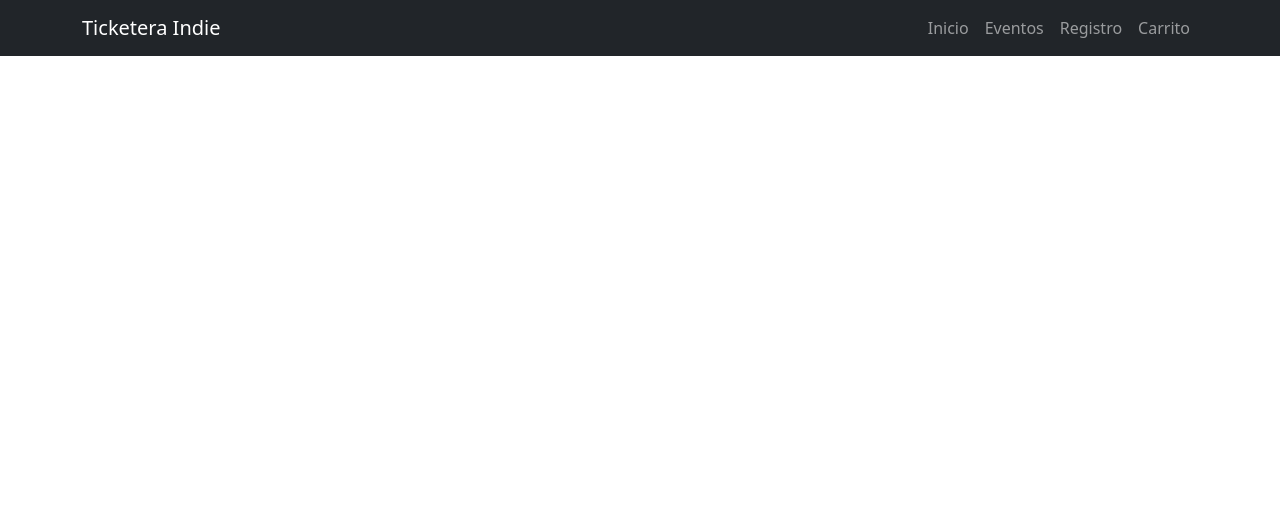
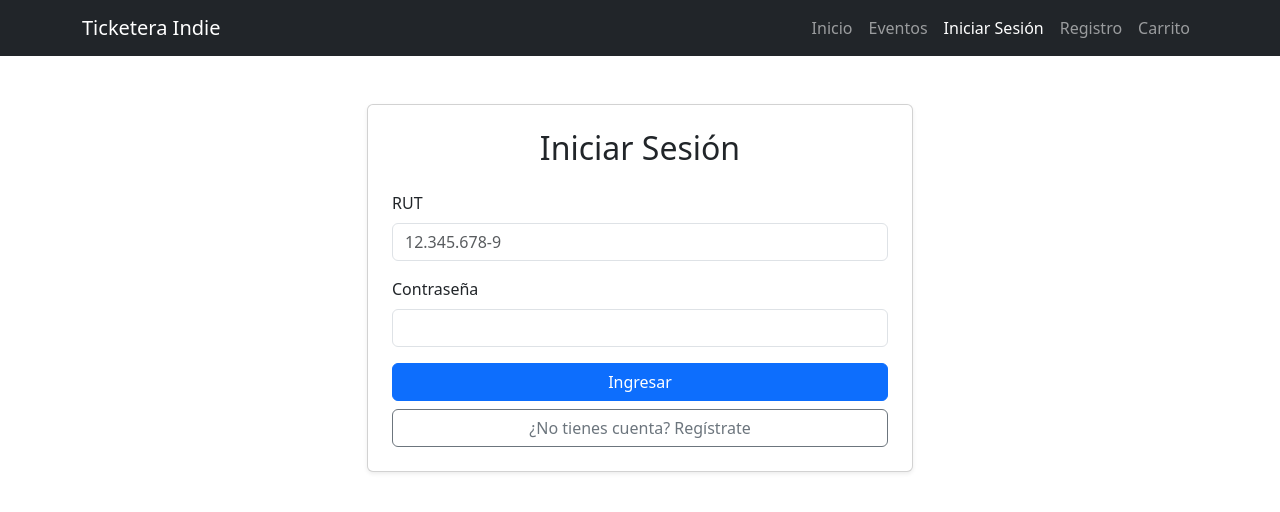
Before and after one commit to davo-94/ticketera-indie, a React (Create React App) app: page /login in a window 1280 px wide. Shown: the top 512 px of the page. Built offline with nearby package versions, Linux system fonts and the light colour scheme.

Commit message:
Actualización Login
-Se crea el componente Login para simular inicsio de sesión
-Se integra el Login con "Ver Tickets"
- Validación en el Login de rut y contraseña

```diff
--- a/src/App.js
+++ b/src/App.js
@@ -7,9 +7,12 @@ import Home from './components/Home';
 import Navigation from './components/Navigation';
 import RegistrationForm from './components/RegistrationForm.jsx';
 import Cart from './components/Cart';
+import Login from './components/Login.jsx';
 
 function App() {
   const [cartItems, setCartItems] = useState([]);
+  const [isLoggedIn, setIsLoggedIn] = useState(false)
+
   const handleAddToCart = (eventToAdd) => {
     setCartItems(prevItems => {
       const existingItem = prevItems.find(item => item.id === eventToAdd.id);
@@ -67,9 +70,9 @@ function App() {
       cancelButtonText: 'Cancelar'
     }).then((result) => {
       if (result.isConfirmed) {
-        // ✅ Vaciar el carrito
+        // Vacia el carrito
         setCartItems([]);
-        // ✅ Mostrar mensaje de éxito
+        // Muestra mensaje de éxito
         Swal.fire(
           '¡Compra Exitosa!',
           'Tus tickets han sido comprados. ¡Disfruta el evento!',
@@ -79,16 +82,25 @@ function App() {
       }
     });
   };
+
+  //Funcion de Autenticación
+
+  const handleLogin = () => {
+    setIsLoggedIn(true);
+
+  };
+
   return (
     <Router>
       <div className="Ticketera">
         <Navigation cartItemCount={cartItems.length} />
         <Routes>
-          <Route path="/" element={<Home />} />
+          <Route path="/" element={<Home isLoggedIn={isLoggedIn} />} />
           <Route path="/eventos" element={<EventDirectory onAddToCart={handleAddToCart} />} />
           <Route path="/registro" element={<RegistrationForm />} />
           <Route path="/carrito" element={<Cart cartItems={cartItems}
             onRemoveFromCart={handleRemoveFromCart} onCheckout={handleCheckout} />} />
+          <Route path="/login" element={<Login onLogin={handleLogin} />} />
         </Routes>
       </div>
     </Router>
--- a/src/components/Home.jsx
+++ b/src/components/Home.jsx
@@ -1,7 +1,7 @@
 import React from 'react';
 import { Link } from 'react-router-dom';
 
-const Home = () => {
+const Home = ({ isLoggedIn }) => {
     return (
         <div className="container py-5">
             <div className="row justify-content-center">
@@ -48,7 +48,8 @@ const Home = () => {
                                 <div className="card-body">
                                     <h5 className="card-title">Mis Tickets</h5>
                                     <p className="card-text">Gestiona tus entradas y reservas.</p>
-                                    <button className="btn btn-secondary" disabled>Muy Pronto</button>
+                                    <Link to="/login" className="btn btn-primary">Ver mis Tickets</Link>
+
                                 </div>
                             </div>
                         </div>
--- /dev/null
+++ b/src/components/Login.jsx
@@ -0,0 +1,108 @@
+
+import React, { useState } from 'react';
+import { Link, useNavigate } from 'react-router-dom';
+import Swal from 'sweetalert2';
+
+const Login = ({ onLogin }) => {
+    const [formData, setFormData] = useState({ rut: '', password: '' });
+    const [errors, setErrors] = useState({});
+    const navigate = useNavigate();
+
+    const handleChange = (e) => {
+        const { name, value } = e.target;
+        setFormData(prev => ({ ...prev, [name]: value }));
+        if (errors[name]) {
+            setErrors(prev => ({ ...prev, [name]: null }));
+        }
+    };
+
+    const validateForm = () => {
+        let newErrors = {};
+        const rutRegex = /^\d{1,2}\.\d{3}\.\d{3}[-][0-9kK]{1}$/;
+
+        if (!formData.rut.trim()) {
+            newErrors.rut = 'El RUT es obligatorio.';
+        } else if (!rutRegex.test(formData.rut.trim())) {
+            newErrors.rut = 'Formato de RUT inválido (ej: 12.345.678-9).';
+        }
+
+        if (!formData.password.trim()) {
+            newErrors.password = 'La contraseña es obligatoria.';
+
+        } else if (formData.password.length < 6) {
+            newErrors.password = 'La contraseña debe tener al menos 6 caracteres.';
+        }
+
+
+        setErrors(newErrors);
+        return Object.keys(newErrors).length === 0;
+    };
+
+    const handleSubmit = (e) => {
+        e.preventDefault();
+        if (validateForm()) {
+            console.log('Login simulado exitoso con:', formData);
+            onLogin(); // Llama a la función de App.jsx para cambiar el estado global
+            Swal.fire({
+                icon: 'success',
+                title: '¡Ingreso Exitoso!',
+                timer: 1500,
+                showConfirmButton: false
+            }).then(() => {
+                navigate('/');
+            });
+        } else {
+            Swal.fire({
+                icon: 'error',
+                title: 'Error de Validación',
+                text: 'Por favor, revisa los campos.'
+            });
+        }
+    };
+
+    return (
+        <div className="container mt-5">
+            <div className="row justify-content-center">
+                <div className="col-md-6">
+                    <div className="card shadow-sm p-4">
+                        <h2 className="text-center mb-4">Iniciar Sesión</h2>
+                        <form onSubmit={handleSubmit} noValidate>
+                            <div className="mb-3">
+                                <label htmlFor="rut" className="form-label">RUT</label>
+                                <input
+                                    type="text"
+                                    className={`form-control ${errors.rut ? 'is-invalid' : ''}`}
+                                    id="rut"
+                                    name="rut"
+                                    placeholder="12.345.678-9"
+                                    value={formData.rut}
+                                    onChange={handleChange}
+                                />
+                                {errors.rut && <div className="invalid-feedback">{errors.rut}</div>}
+                            </div>
+                            <div className="mb-3">
+                                <label htmlFor="password" className="form-label">Contraseña</label>
+                                <input
+                                    type="password"
+                                    className={`form-control ${errors.password ? 'is-invalid' : ''}`}
+                                    id="password"
+                                    name="password"
+                                    value={formData.password}
+                                    onChange={handleChange}
+                                />
+                                {errors.password && <div className="invalid-feedback">{errors.password}</div>}
+                            </div>
+                            <div className="d-grid gap-2">
+                                <button type="submit" className="btn btn-primary">Ingresar</button>
+                                <Link to="/registro" className="btn btn-outline-secondary">
+                                    ¿No tienes cuenta? Regístrate
+                                </Link>
+                            </div>
+                        </form>
+                    </div>
+                </div>
+            </div>
+        </div>
+    );
+}
+export default Login;
--- a/src/components/Navigation.jsx
+++ b/src/components/Navigation.jsx
@@ -1,7 +1,7 @@
-import React from 'react';
+
 import { Link, useLocation } from 'react-router-dom';
 
-const Navigation = ({ cartItemCount }) => {
+const Navigation = ({ cartItemCount, isLoggedIn }) => {
     const location = useLocation();
 
     return (
@@ -35,14 +35,17 @@ const Navigation = ({ cartItemCount }) => {
                             </Link>
                         </li>
 
-                        <li className="nav-item">
-                            <Link
-                                className={`nav-link ${location.pathname === '/registro' ? 'active' : ''}`}
-                                to="/registro"
-                            >
-                                Registro
-                            </Link>
-                        </li>
+                        {!isLoggedIn && (
+                            <>
+                                <li className="nav-item">
+                                    <Link className={`nav-link ${location.pathname === '/login' ? 'active' : ''}`} to="/login">Iniciar Sesión</Link>
+                                </li>
+                                <li className="nav-item">
+                                    <Link className={`nav-link ${location.pathname === '/registro' ? 'active' : ''}`} to="/registro">Registro</Link>
+                                </li>
+                            </>
+                        )}
+
                         <li className="nav-item">
                             <Link className={`nav-link ${location.pathname === '/carrito' ? 'active' : ''}`} to="/carrito">
                                 Carrito
--- a/src/components/RegistrationForm.jsx
+++ b/src/components/RegistrationForm.jsx
@@ -1,7 +1,9 @@
 import React, { useState } from 'react';
+import { useNavigate } from 'react-router-dom';
 import Swal from 'sweetalert2'; //Importa SweetAlert2
 
 function RegistrationForm() {
+    const navigate = useNavigate();
     // Estado para manejar todos los campos del formulario en un solo objeto
     const [formData, setFormData] = useState({
         rut: '',
@@ -58,7 +60,7 @@ function RegistrationForm() {
             isValid = false;
         }
 
-        // 4. Validar Fecha de Nacimiento (Mayor de 18 años, ejemplo)
+        // Validar Fecha de Nacimiento
         if (!formData.fechaNacimiento) {
             newErrors.fechaNacimiento = 'La fecha de nacimiento es obligatoria.';
             isValid = false;
@@ -88,7 +90,7 @@ function RegistrationForm() {
             isValid = false;
         }
 
-        //  Validar Celular (Ejemplo: 9 dígitos)
+        //  Validar Celular
         const celularRegex = /^[9]\d{8}$/; // formato chileno después del +56
         if (!formData.celular.trim()) {
             newErrors.celular = 'El número de celular es obligatorio.';
@@ -133,9 +135,10 @@ function RegistrationForm() {
                 text: 'Tu cuenta ha sido creada correctamente.',
                 showConfirmButton: false,
                 timer: 2500 // El mensaje desaparecerá después de 2.5 segundos
+            }).then(() => {
+                navigate('/');
             });
-            // Aquí se podría limpiar el formulario o redirigir al usuario
-            // setFormData({ ...campos vacíos... });
+
         } else {
             // Si hay errores, muestra SweetAlert2 de error
             console.log('Errores en el formulario:', errors); // Usamos el estado 'errors'
@@ -165,7 +168,7 @@ function RegistrationForm() {
                     <div className="card shadow-sm p-4">
                         <h2 className="text-center mb-4">Crear Cuenta</h2>
                         <form onSubmit={handleSubmit} noValidate>
-                            {/* --- 1. INFORMACIÓN PERSONAL --- */}
+                            {/* --- INFORMACIÓN PERSONAL --- */}
                             <fieldset className="border p-3 mb-4">
                                 <legend className="w-auto px-2 h5">1. Información Personal</legend>
 
```
